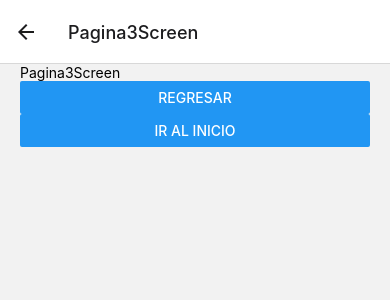
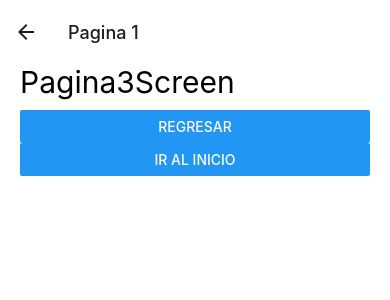
Before and after one commit to DaniDotExe/react-native, a React Native app in the folder 04-NavegacionApp/: screen /Pagina3Screen in a window 390 px wide. Shown: the top 300 px of the page. Built offline with nearby package versions, Linux system fonts and the light colour scheme.

Commit message:
Clase 106

```diff
--- a/04-NavegacionApp/src/navigator/StackNavigator.tsx
+++ b/04-NavegacionApp/src/navigator/StackNavigator.tsx
@@ -1,6 +1,6 @@
+import { createNativeStackNavigator } from "@react-navigation/native-stack";
 import React from "react";
 
-import { createNativeStackNavigator } from "@react-navigation/native-stack";
 import { Pagina1Screen } from '../screens/Pagina1Screen';
 import { Pagina2Screen } from '../screens/Pagina2Screen';
 import { Pagina3Screen } from '../screens/Pagina3Screen';
@@ -9,10 +9,18 @@
 
 export const StackNavigator =() => {
   return (
-    <Stack.Navigator>
-        <Stack.Screen name="Pagina1Screen" component={ Pagina1Screen } />
-        <Stack.Screen name="Pagina2Screen" component={ Pagina2Screen } />
-        <Stack.Screen name="Pagina3Screen" component={ Pagina3Screen } />
+    <Stack.Navigator
+      screenOptions={{
+        headerShadowVisible: false,
+        contentStyle:{
+          backgroundColor: 'white'
+        }
+      }}
+
+    >
+        <Stack.Screen name="Pagina1Screen" options={{ title: 'Pagina 1'}} component={ Pagina1Screen }/>
+        <Stack.Screen name="Pagina2Screen" options={{ title: 'Pagina 1'}} component={ Pagina2Screen }/>
+        <Stack.Screen name="Pagina3Screen" options={{ title: 'Pagina 1'}} component={ Pagina3Screen }/>
     </Stack.Navigator>
   );
 }
--- a/04-NavegacionApp/src/screens/Pagina1Screen.tsx
+++ b/04-NavegacionApp/src/screens/Pagina1Screen.tsx
@@ -9,7 +9,7 @@
 
   return (
     <View style={ styles.globalMargin }>
-        <Text>Pagina1Screen</Text>
+        <Text style={ styles.title }>Pagina1Screen</Text>
 
         <Button
           title='Ir a pagina 2.5'
--- a/04-NavegacionApp/src/screens/Pagina2Screen.tsx
+++ b/04-NavegacionApp/src/screens/Pagina2Screen.tsx
@@ -1,4 +1,4 @@
-import React from 'react'
+import React, { useEffect } from 'react'
 import { Button, Text, View } from 'react-native';
 import { styles } from '../theme/appTheme';
 import { StackScreenProps } from '@react-navigation/stack';
@@ -6,9 +6,18 @@
 interface Props extends StackScreenProps<any,any>{};
 
 export const Pagina2Screen = ({ navigation }: Props) => {
+
+  useEffect(() => {
+    navigation.setOptions({
+      title: 'Paginita 2',
+      headerBackTitle: 'Atrás'
+    })
+  }, [])
+
+
   return (
     <View style={ styles.globalMargin }>
-        <Text>Pagina2Screen</Text>
+        <Text style={ styles.title }>Pagina2Screen</Text>
 
       <Button
         title='Ir a pagina 3'
--- a/04-NavegacionApp/src/screens/Pagina3Screen.tsx
+++ b/04-NavegacionApp/src/screens/Pagina3Screen.tsx
@@ -8,7 +8,7 @@
 export const Pagina3Screen = ({ navigation }: Props) => {
   return (
     <View style={ styles.globalMargin }>
-        <Text>Pagina3Screen</Text>
+        <Text style={ styles.title }>Pagina3Screen</Text>
 
         <Button
           title='Regresar'
--- a/04-NavegacionApp/src/theme/appTheme.tsx
+++ b/04-NavegacionApp/src/theme/appTheme.tsx
@@ -3,5 +3,9 @@
 export const styles = StyleSheet.create({
     globalMargin: {
         marginHorizontal: 20,
-    }
+    },
+    title: {
+        fontSize:30,
+        marginBottom: 10,
+    },
 });
```
